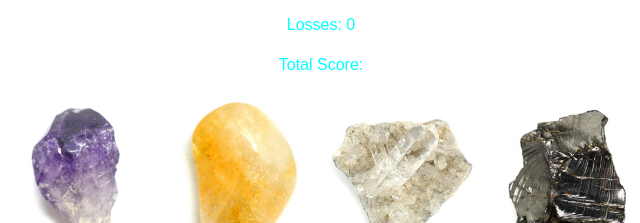
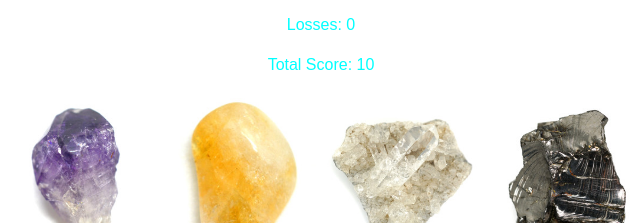
Before and after one commit to alexchalyy/unit-4-game, a plain HTML site: page index.html in a window 1280 px wide. Both pictures are taken after a click on the picture 393 px from the left and 506 px from the top of the page. Shown: the part 324-547 px from the top of the page, 319-959 px from the left. Drawn offline with nearby package versions, Linux system fonts and the light colour scheme.

Commit message:
score display added

```diff
--- a/assets/javascript/game.js
+++ b/assets/javascript/game.js
@@ -20,6 +20,7 @@
         $("#wins").html("Wins: " + wins);
         $("#losses").html("Losses: " + losses);
         $("#random").html("Random number: " + random);
+        $("#score").html("Total Score: 0");
         console.log("Wins: " + wins);
         console.log("Losses: " + losses);
         console.log("Computer generated random number: " + random);
@@ -44,6 +45,9 @@
             console.log("You lost:(");
             losses++;
             new_round();
+        }
+        else    {
+            $("#score").html("Total Score: " + score);
         }
     }
 
--- a/index.html
+++ b/index.html
@@ -46,9 +46,9 @@
                         <h1 class="card-title">Crystal Collector</h1>
                         <p id="p1">You will be given a random number at the start of the game. There are 4 crystals below. By clicking on a crysgtal you will add a specific amount of points to your total score. you win the game matching your total score to random number, you lose the game if your total score goes above the random number. The value of each crystal is hidden from you until you click on it. Each time when the game starts, the game will change the value of each crystal.</p>
                         <p id="random">Random number: </p>
-                        <p id="wins">Wins:  </p>
-                        <p id="losses">Losses:  </p>
-                        <p id="score">Total Score: </p>
+                        <p id="wins">Wins: </p>
+                        <p id="losses">Losses: </p>
+                        <p id="score">Total Score: 0</p>
                         <a href="#"><img src="assets/images/amethyst-292x300.jpg" alt="image cannot be displayed" id="amethyst"></a>
                         <a href="#"><img src="assets/images/citrine-269x300.jpg" alt="image cannot be displayed" id="citrine"></a>
                         <a href="#"><img src="assets/images/clear-quartz-300x284.jpg" alt="image cannot be displayed" id="quartz"></a>
```
